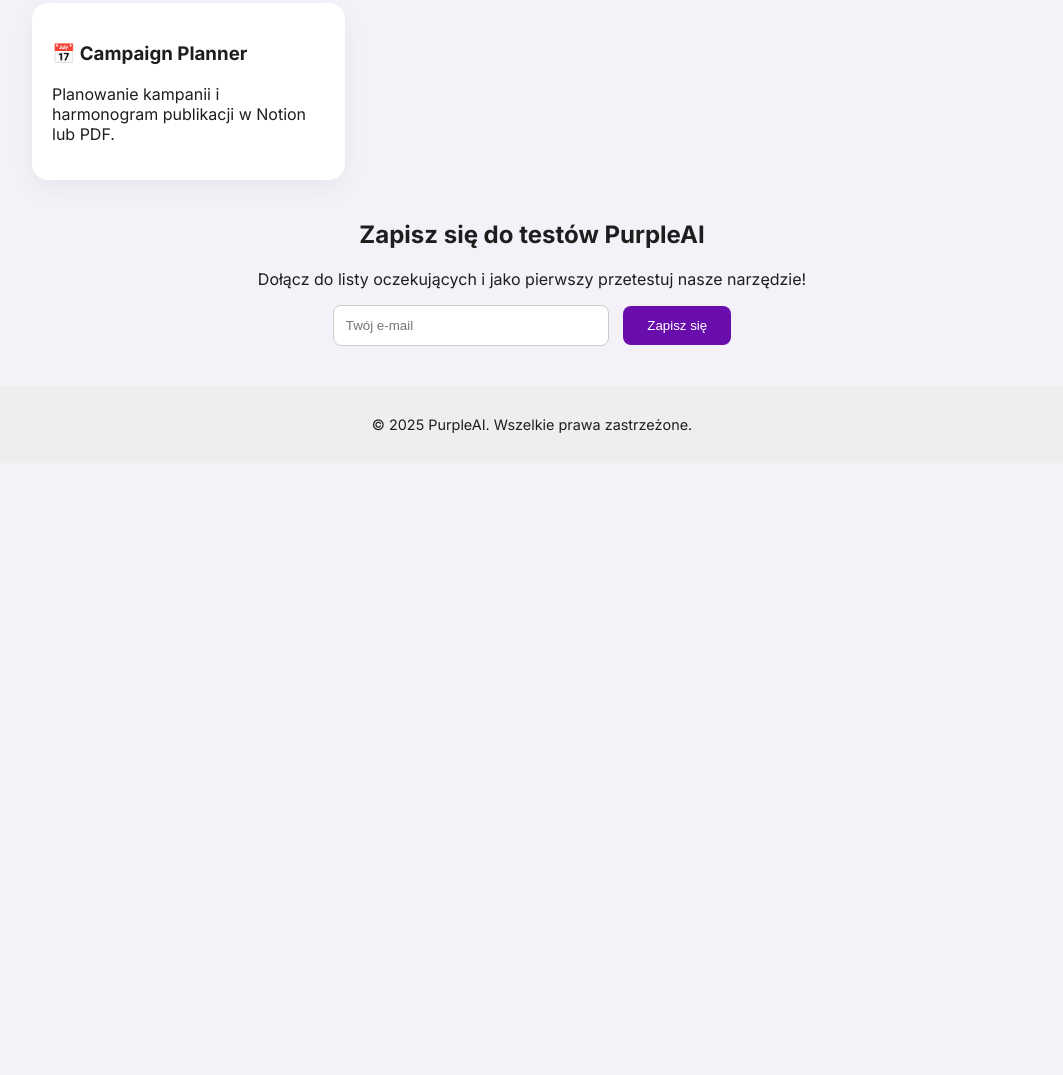
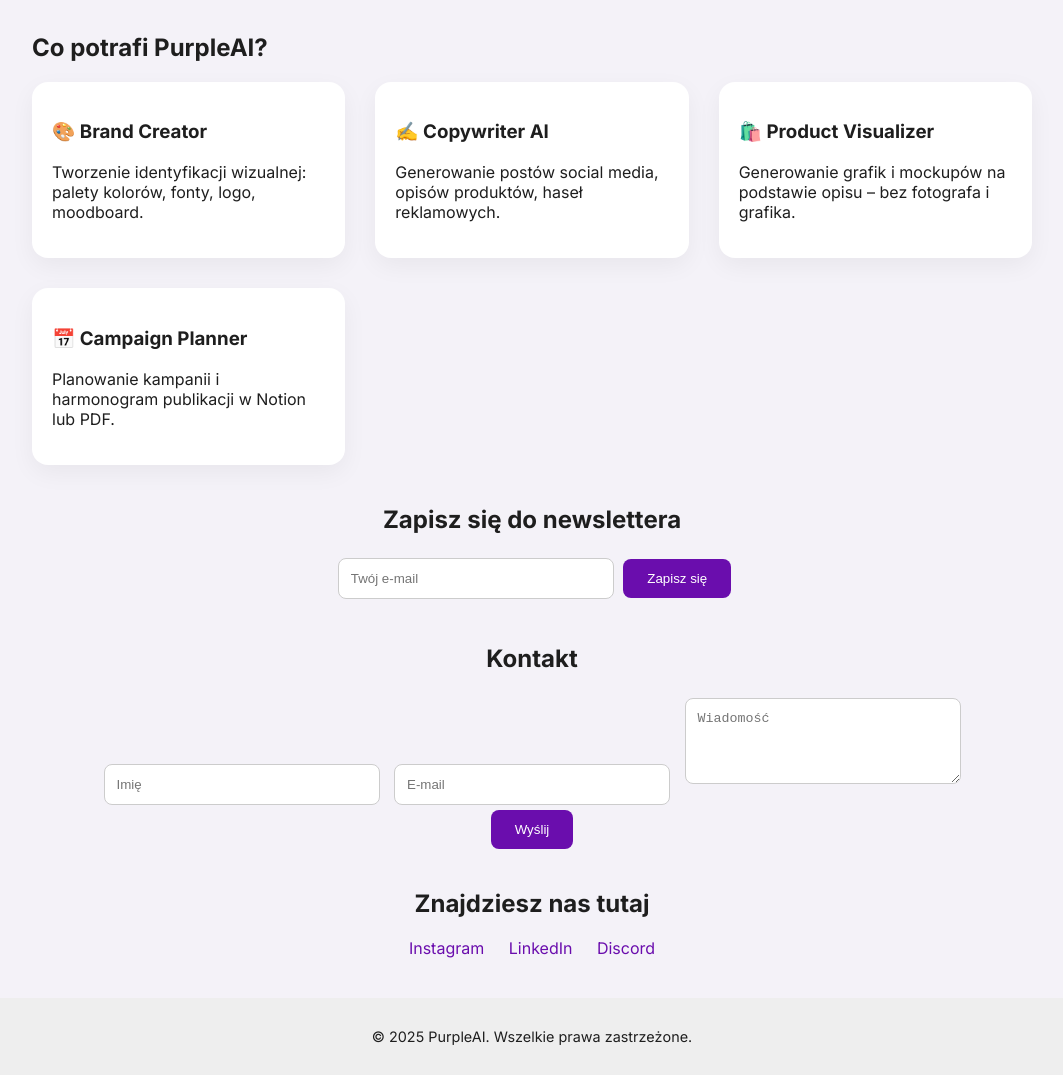
Before and after one commit to dantenko/PurpleAI, a plain HTML site: page index.html in a window 1280 px wide. Shown: the part 574-1649 px from the top of the page, without its empty margins (108-1171 px from the left). Before the commit the page ends 1037 px from the top, so only its background shows below. Drawn offline with Linux system fonts and the light colour scheme.

Commit message:
Add files via upload

```diff
--- a/index.html
+++ b/index.html
@@ -4,6 +4,7 @@
   <meta charset="UTF-8">
   <meta name="viewport" content="width=device-width, initial-scale=1.0">
   <title>PurpleAI – Kreatywna AI dla marek</title>
+  <link rel="icon" type="image/png" href="favicon.png">
   <link href="https://fonts.googleapis.com/css2?family=Inter:wght@400;700&display=swap" rel="stylesheet">
   <style>
     body {
@@ -43,23 +44,23 @@
       box-shadow: 0 8px 24px rgba(0, 0, 0, 0.05);
       padding: 20px;
     }
-    .cta {
+    .cta, .newsletter, .contact, .socials, .about {
       text-align: center;
       margin-top: 40px;
     }
-    .cta input[type="email"] {
+    input[type="email"], input[type="text"], textarea {
       padding: 12px;
       width: 250px;
       border-radius: 8px;
       border: 1px solid #ccc;
+      margin: 5px;
     }
-    .cta button {
+    button {
       background-color: #6a0dad;
       color: white;
       border: none;
       padding: 12px 24px;
       border-radius: 8px;
-      margin-left: 10px;
       cursor: pointer;
     }
     footer {
@@ -68,13 +69,29 @@
       background: #eee;
       font-size: 0.9em;
     }
+    img.logo {
+      max-width: 200px;
+      margin: 20px auto;
+      display: block;
+    }
+    .socials a {
+      margin: 0 10px;
+      color: #6a0dad;
+      text-decoration: none;
+    }
   </style>
 </head>
 <body>
   <header>
+    <img src="logo.png" alt="PurpleAI logo" class="logo">
     <h1>PurpleAI</h1>
     <p class="lead">Twój kreatywny współpracownik oparty na AI. Twórz estetykę marki, pisz treści i planuj kampanie w jednym narzędziu.</p>
   </header>
+
+  <section class="about">
+    <h2>O projekcie</h2>
+    <p>PurpleAI to startup rozwijający narzędzie AI dla freelancerów, małych firm i marek osobistych. Łączymy design, copywriting i planowanie kampanii w jednym miejscu.</p>
+  </section>
 
   <section>
     <h2>Co potrafi PurpleAI?</h2>
@@ -96,13 +113,31 @@
         <p>Planowanie kampanii i harmonogram publikacji w Notion lub PDF.</p>
       </div>
     </div>
-    <div class="cta">
-      <h2>Zapisz się do testów PurpleAI</h2>
-      <p>Dołącz do listy oczekujących i jako pierwszy przetestuj nasze narzędzie!</p>
-      <form>
-        <input type="email" placeholder="Twój e-mail" required>
+
+    <div class="newsletter">
+      <h2>Zapisz się do newslettera</h2>
+      <form action="https://tally.so/r/yourformid" method="POST">
+        <input type="email" name="email" placeholder="Twój e-mail" required>
         <button type="submit">Zapisz się</button>
       </form>
+    </div>
+
+    <div class="contact">
+      <h2>Kontakt</h2>
+      <form>
+        <input type="text" name="name" placeholder="Imię" required>
+        <input type="email" name="email" placeholder="E-mail" required>
+        <textarea name="message" placeholder="Wiadomość" rows="4" required></textarea>
+        <br>
+        <button type="submit">Wyślij</button>
+      </form>
+    </div>
+
+    <div class="socials">
+      <h2>Znajdziesz nas tutaj</h2>
+      <a href="#">Instagram</a>
+      <a href="#">LinkedIn</a>
+      <a href="#">Discord</a>
     </div>
   </section>
 
```
